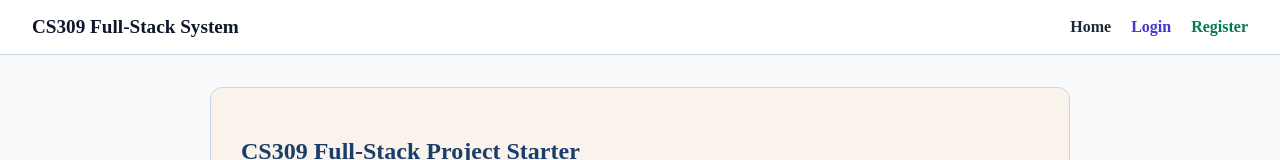
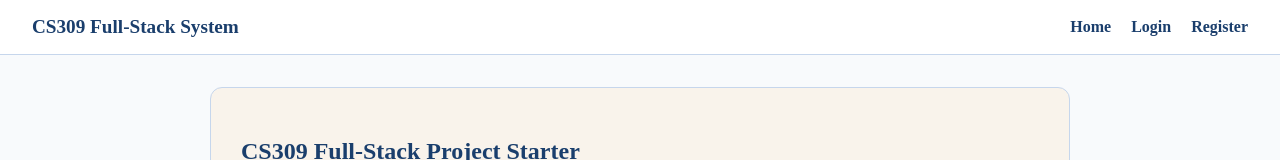
Before and after one commit to 3bdoOfficial/UniPortal, a React app in the folder frontend/: page / in a window 1280 px wide. Shown: the top 160 px of the page. Built offline with nearby package versions, Linux system fonts and the light colour scheme; no server answers; the HTML template or start-up script is replaced by a standard one.

Commit message:
Refactor Navbar styles for consistency
Updated link styles and button colors in Navbar component.

```diff
--- a/frontend/src/components/Navbar.jsx
+++ b/frontend/src/components/Navbar.jsx
@@ -1,8 +1,15 @@
+
 import { Link } from "react-router-dom";
 import { useAuth } from "../context/AuthCtx";
 
 export default function Navbar() {
   const { user, logoutUser } = useAuth();
+
+  const linkStyle = {
+    color: "#1A3E6C",
+    textDecoration: "none",
+    fontWeight: "700",
+  };
 
   return (
     <header
@@ -11,7 +18,7 @@ export default function Navbar() {
         justifyContent: "space-between",
         alignItems: "center",
         padding: "1rem 2rem",
-        borderBottom: "1px solid #cbd5e1",
+        borderBottom: "1px solid #C6D6EC",
         backgroundColor: "#ffffff",
       }}
     >
@@ -20,7 +27,7 @@ export default function Navbar() {
         style={{
           fontWeight: "800",
           fontSize: "1.2rem",
-          color: "#0f172a",
+          color: "#1A3E6C",
           textDecoration: "none",
         }}
       >
@@ -28,36 +35,24 @@ export default function Navbar() {
       </Link>
 
       <nav style={{ display: "flex", gap: "1.25rem", alignItems: "center" }}>
-        <Link
-          to="/"
-          style={{
-            color: "#1e293b",
-            textDecoration: "none",
-            fontWeight: "600",
-          }}
-        >
+        <Link to="/" style={linkStyle}>
           Home
         </Link>
 
         {user ? (
           <>
-            <Link
-              to="/profile"
-              style={{
-                color: "#4338ca",
-                textDecoration: "none",
-                fontWeight: "700",
-              }}
-            >
+            <Link to="/profile" style={linkStyle}>
               Profile ({user.firstName})
             </Link>
+
             <button
               onClick={logoutUser}
               style={{
                 padding: "0.35rem 0.75rem",
-                backgroundColor: "#991b1b",
+                backgroundColor: "#1A3E6C",
                 color: "#ffffff",
                 border: "none",
+                borderRadius: "6px",
                 cursor: "pointer",
                 fontWeight: "600",
               }}
@@ -67,24 +62,11 @@ export default function Navbar() {
           </>
         ) : (
           <>
-            <Link
-              to="/login"
-              style={{
-                color: "#4338ca",
-                textDecoration: "none",
-                fontWeight: "700",
-              }}
-            >
+            <Link to="/login" style={linkStyle}>
               Login
             </Link>
-            <Link
-              to="/register"
-              style={{
-                color: "#047857",
-                textDecoration: "none",
-                fontWeight: "700",
-              }}
-            >
+
+            <Link to="/register" style={linkStyle}>
               Register
             </Link>
           </>
```
